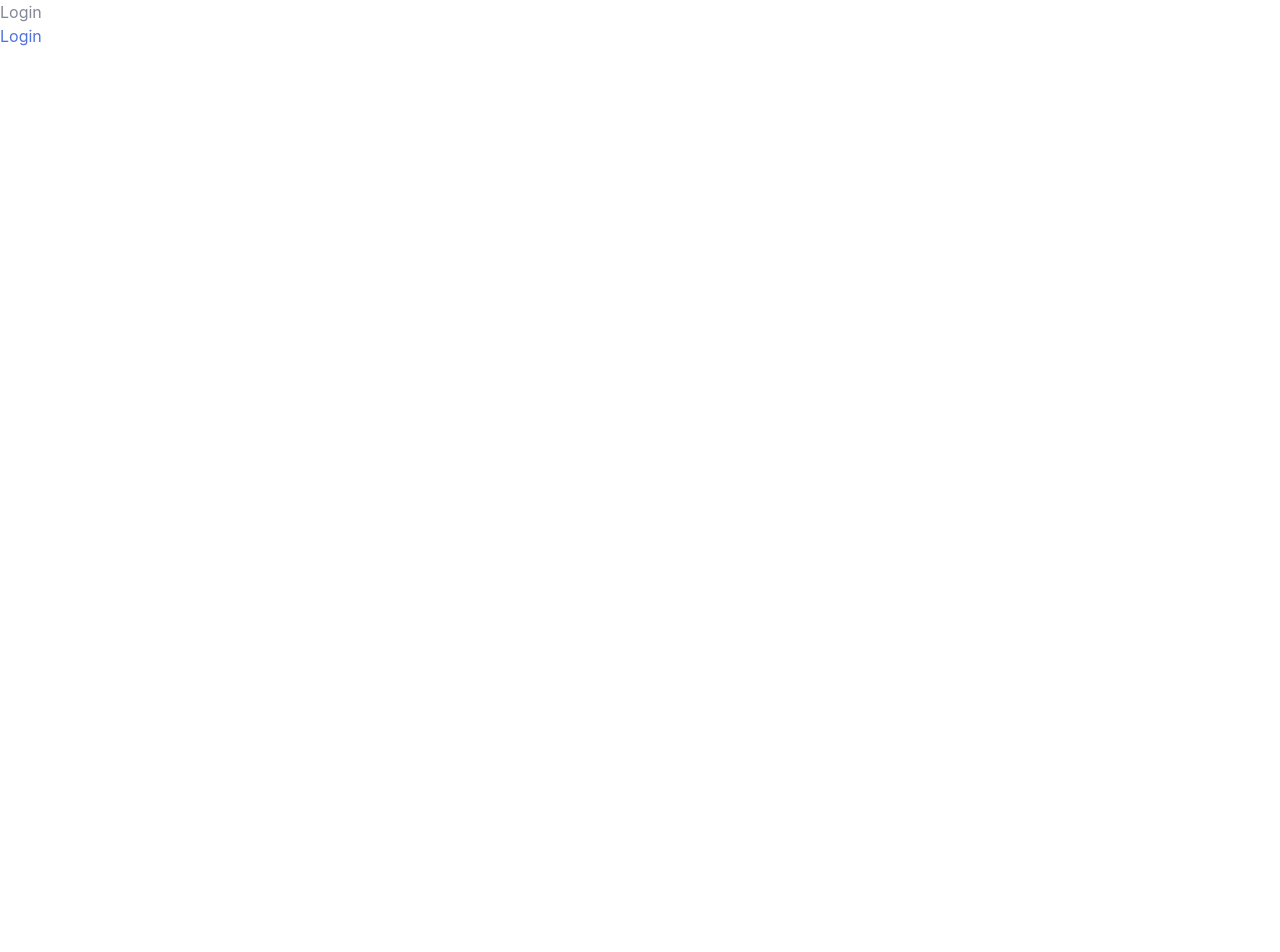
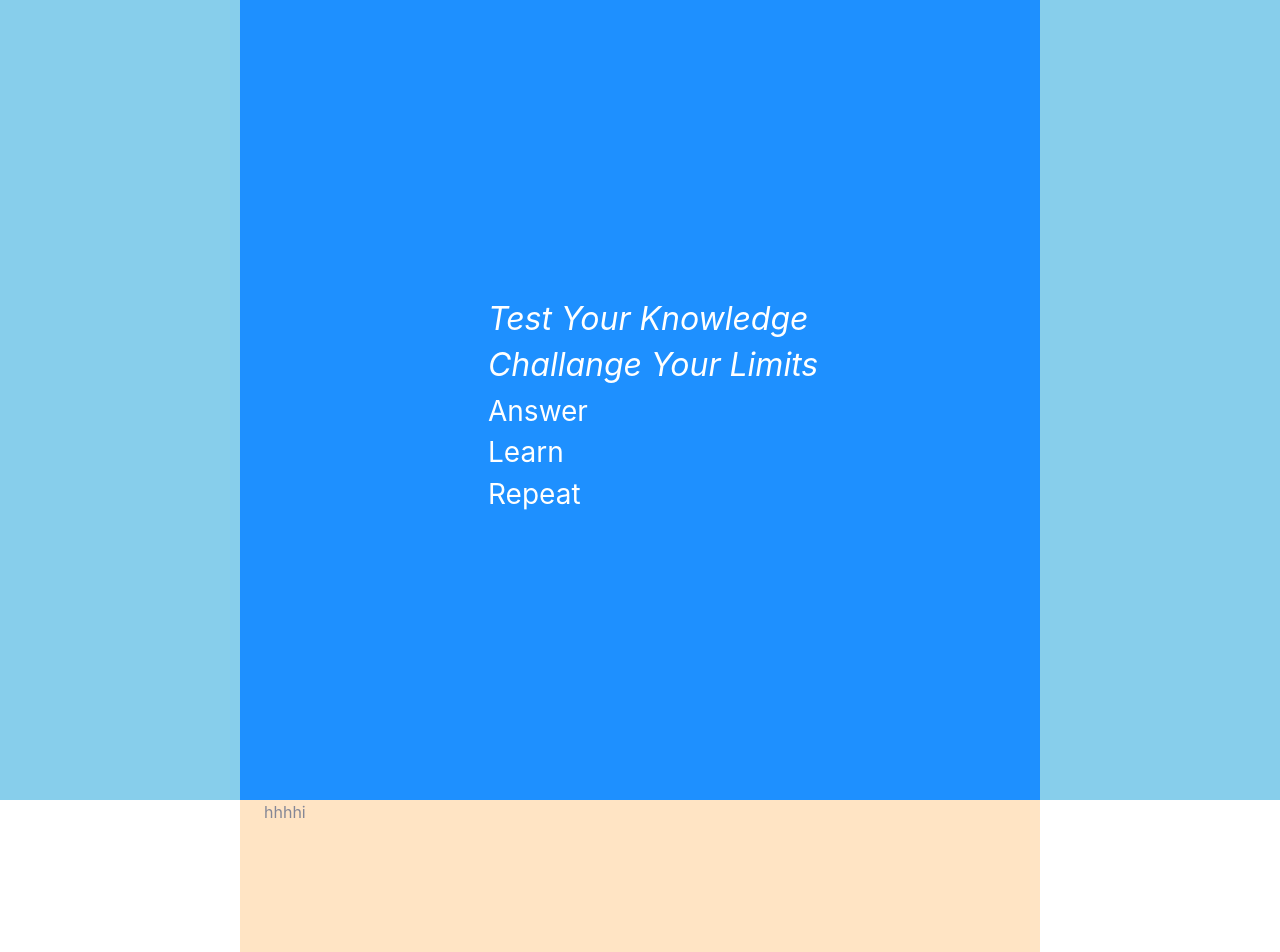
Before and after one commit to Rajavasanthan/quiz_fest_react, a React (Vite) app: page / in a window 1280 px wide. Shown: the top 952 px of the page. Before the commit the page ends 800 px from the top, so only its background shows below. Built offline with nearby package versions, Linux system fonts and the light colour scheme.

Commit message:
quotes side done.

```diff
--- a/src/Login.jsx
+++ b/src/Login.jsx
@@ -3,8 +3,33 @@ import { Link } from "react-router-dom"
 function Login() {
   return (
     <>
-    <div>Login</div>
-    <Link to={"/dashboard/list-all-quizes"}>Login</Link>
+      <div className="basebox justify-content-center d-flex flex-row" style={{ backgroundColor: "skyblue", height: "100vh", width: "auto" }}>
+        <div className="row col-lg-12">
+          <div className="container-fluid " style={{ backgroundColor: "dodgerblue", height: "100vh", width: "100vh" }}>
+            <div className="row">
+              <div className="col-lg-12">
+                <div className="container fst-italic" style={{ marginLeft: "200px", marginTop: "300px", color: "white" }} >
+                  <span><h2><i>Test Your Knowledge</i></h2></span>
+                  <span><h2><i>Challange Your Limits</i></h2></span>
+                </div>
+                <div className="container " style={{ marginLeft: "200px", marginTop: "10px", color: "white" }} >
+                  <h3>Answer</h3>
+                  <h3>Learn</h3>
+                  <h3>Repeat</h3>
+                </div>
+              </div>
+            </div>
+          </div>
+          <div className="container-fluid" style={{ backgroundColor: "bisque", height: "100vh", width: "100vh" }}>
+            <div className="row">
+              <div className="col-lg-12">
+                <p>hhhhi</p>
+              </div>
+            </div>
+          </div>
+        </div>
+      </div>
+      {/* <Link to={"/dashboard/list-all-quizes"}>Login</Link> */}
     </>
   )
 }
```
